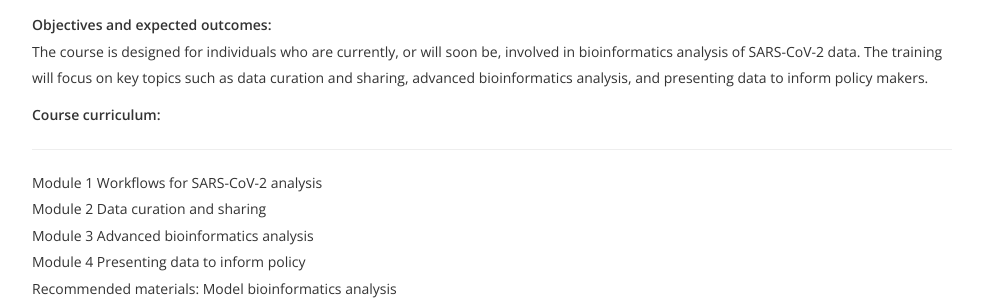
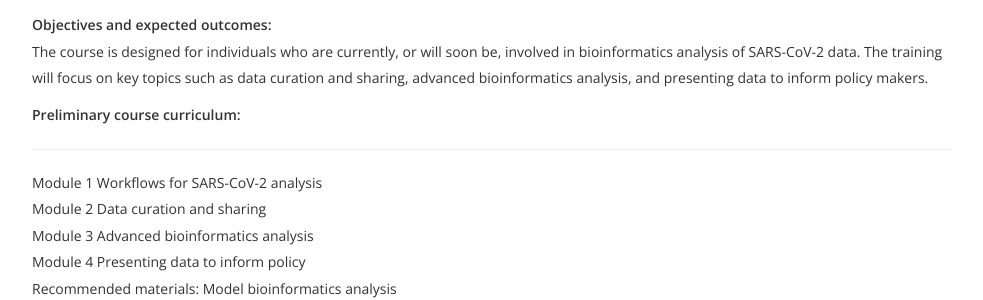
Before and after one commit to uct-cbio/ngs-academy, a Jekyll site: the page built from _posts/2021-08-03-SARS-CoV-2-NGS-Bioinformatics-Course-2021.md, in a window 1280 px wide and 900 px high, scrolled down 957 px. Shown: the part 155-455 px from the top of the window, without its empty margins (243-1226 px from the left). Built offline with Jekyll 4.4.1, drawn with Linux system fonts in a browser that asks for light colours; nearby versions of some CDN libraries; some web fonts are replaced; comment, search, counter and statistics services are not loaded.

Commit message:
changed course schedule

```diff
--- a/_posts/2021-08-03-SARS-CoV-2-NGS-Bioinformatics-Course-2021.md
+++ b/_posts/2021-08-03-SARS-CoV-2-NGS-Bioinformatics-Course-2021.md
@@ -92,7 +92,7 @@ and sharing, advanced bioinformatics analysis, and presenting data to inform pol
 </ol>
 
 <!-- <b>Course limitations</b>: None -->
-<b>Course curriculum:</b>
+<b>Preliminary course curriculum:</b>
 <hr>
 <ol class="list-unstyled">
 <li>Module 1 Workflows for SARS-CoV-2 analysis</li>
```
